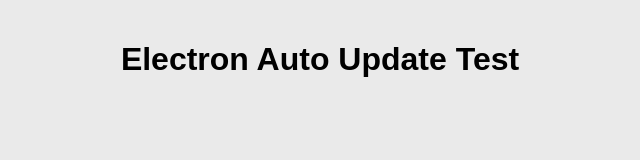
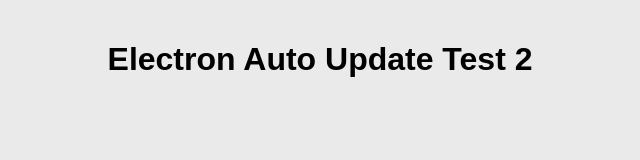
Before and after one commit to Rfaelv/electron-update-test, an Electron app: page index.html in a window 800 px wide. Shown: the whole page, without its empty margins (80-720 px from the left). Drawn offline with Linux system fonts and the light colour scheme; no server answers.

Commit message:
version 1.0.6

```diff
--- a/index.html
+++ b/index.html
@@ -26,7 +26,7 @@
   </style>
 </head>
 <body>
-  <h1>Electron Auto Update Test</h1>
+  <h1>Electron Auto Update Test 2</h1>
   <p id="version"></p>
   <div id="notification" class="hidden">
     <p id="message"></p>
--- a/package.json
+++ b/package.json
@@ -1,6 +1,6 @@
 {
   "name": "electron-update-test",
-  "version": "1.0.5",
+  "version": "1.0.6",
   "description": "",
   "main": "main.js",
   "scripts": {
```
